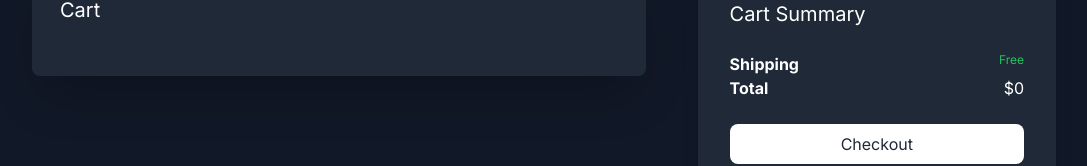
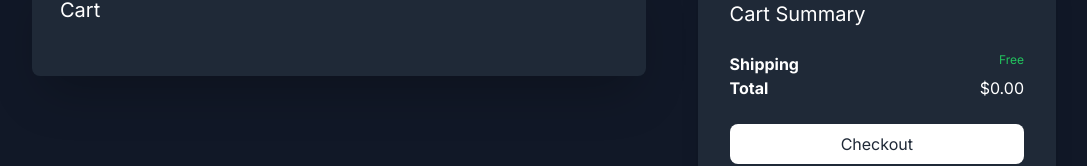
Before and after one commit to metaladmiral/profile.fyi-assign, a Next.js app: page /cart in a window 1280 px wide. Shown: the part 228-394 px from the top of the page, without its empty margins (96-1183 px from the left). Built offline with nearby package versions, Linux system fonts and the light colour scheme.

Commit message:
Fix: price float precision in cart

```diff
--- a/src/components/cart/cartSummary.tsx
+++ b/src/components/cart/cartSummary.tsx
@@ -21,6 +21,7 @@ export default function CartSummary() {
     const productDetails = products[items[item].id - 1] as Product;
     totalCartPrice += productDetails.price * items[item].quantity;
   }
+  const totalCartPriceString = parseFloat(totalCartPrice.toString()).toFixed(2);
 
   return (
     <>
@@ -31,7 +32,7 @@ export default function CartSummary() {
       </div>
       <div className="flex justify-between">
         <span className="font-bold">Total</span>
-        <span>${totalCartPrice}</span>
+        <span>${totalCartPriceString}</span>
       </div>
     </>
   );
```
